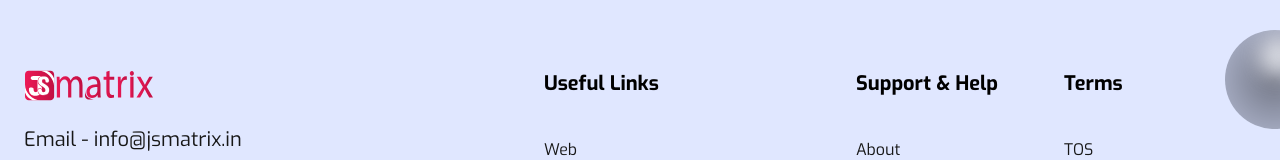
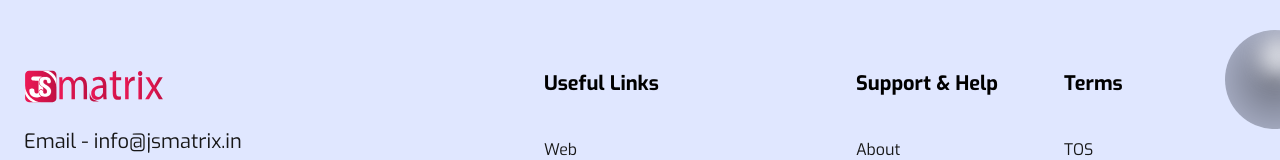
Before and after one commit to niceprince/jsmatrix_next, a Next.js app: page / in a window 1280 px wide. Shown: the part 3767-3927 px from the top of the page. Built offline with nearby package versions, Linux system fonts and the light colour scheme.

Commit message:
logo fixed

```diff
--- a/src/components/footer/Footer.tsx
+++ b/src/components/footer/Footer.tsx
@@ -17,7 +17,15 @@ const Footer = () => {
                   <Image
                     src="/images/jsm-logo.svg"
                     alt="logo"
-                    width={130}
+                    className="dark:hidden"
+                    width={140}
+                    height={50}
+                  />
+                  <Image
+                    src="/images/jsm-logo-w.svg"
+                    alt="logo"
+                    className="hidden dark:block"
+                    width={140}
                     height={50}
                   />
                 </Link>
```
